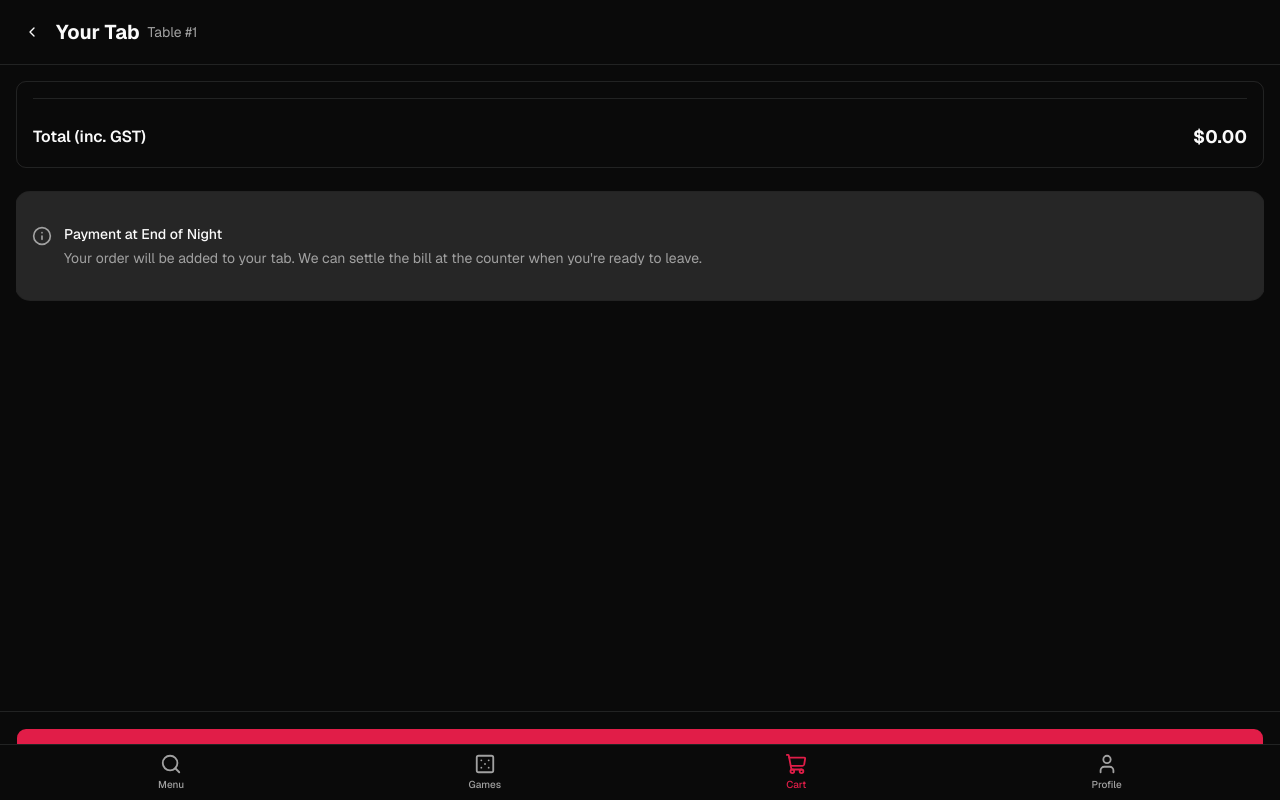
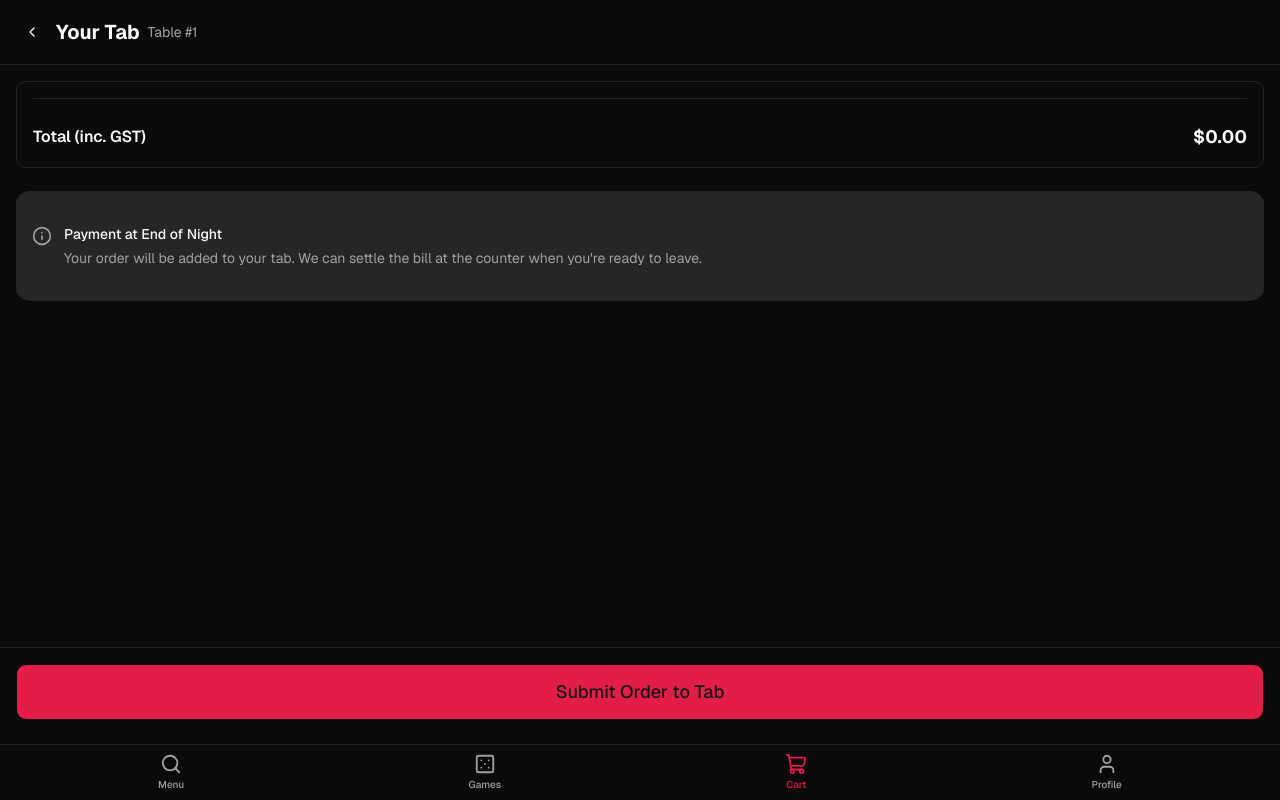
Before and after one commit to bubuding0809/project-bar, a Next.js app: page /table/1/cart in a window 1280 px wide. Built offline with nearby package versions, Linux system fonts and the light colour scheme.

Commit message:
hotfix: fix bottom nav overlapping checkout button and header transparency on cart page

```diff
--- a/src/app/table/[tableId]/cart/page.tsx
+++ b/src/app/table/[tableId]/cart/page.tsx
@@ -21,7 +21,7 @@ export default function CartPage({ params }: { params: Promise<{ tableId: string
 
   return (
     <div className="flex flex-col h-screen bg-background">
-      <header className="flex items-center p-4 border-b sticky top-0 z-10">
+      <header className="flex items-center p-4 border-b sticky top-0 z-10 bg-background">
         <Button variant="ghost" size="icon" onClick={() => router.back()} className="mr-2">
           <ChevronLeft className="h-6 w-6" />
         </Button>
@@ -105,7 +105,7 @@ export default function CartPage({ params }: { params: Promise<{ tableId: string
         </div>
       </ScrollArea>
 
-      <div className="p-4 border-t z-10">
+      <div className="p-4 pb-20 border-t z-10 bg-background">
         <Button onClick={() => router.push(`/table/${tableId}/payment`)} className="w-full text-lg h-14" size="lg">
           Submit Order to Tab
         </Button>
```
